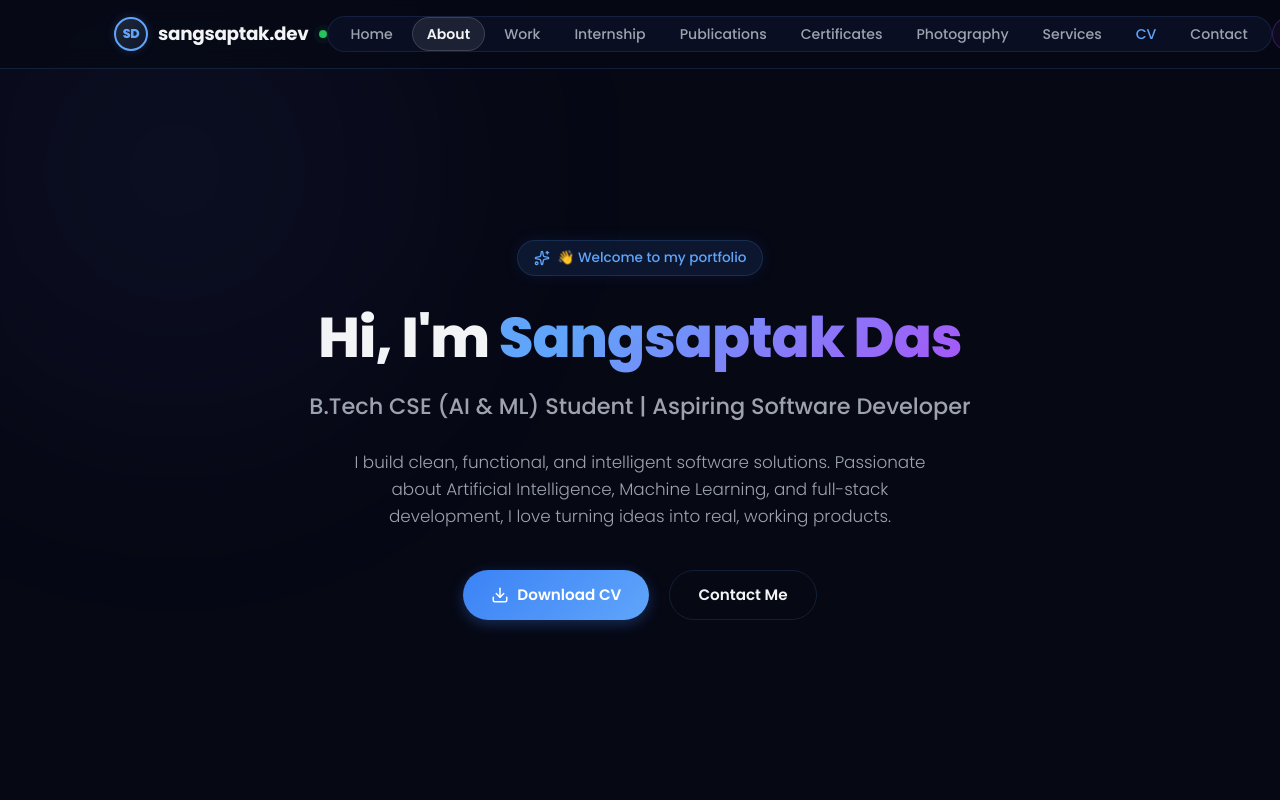
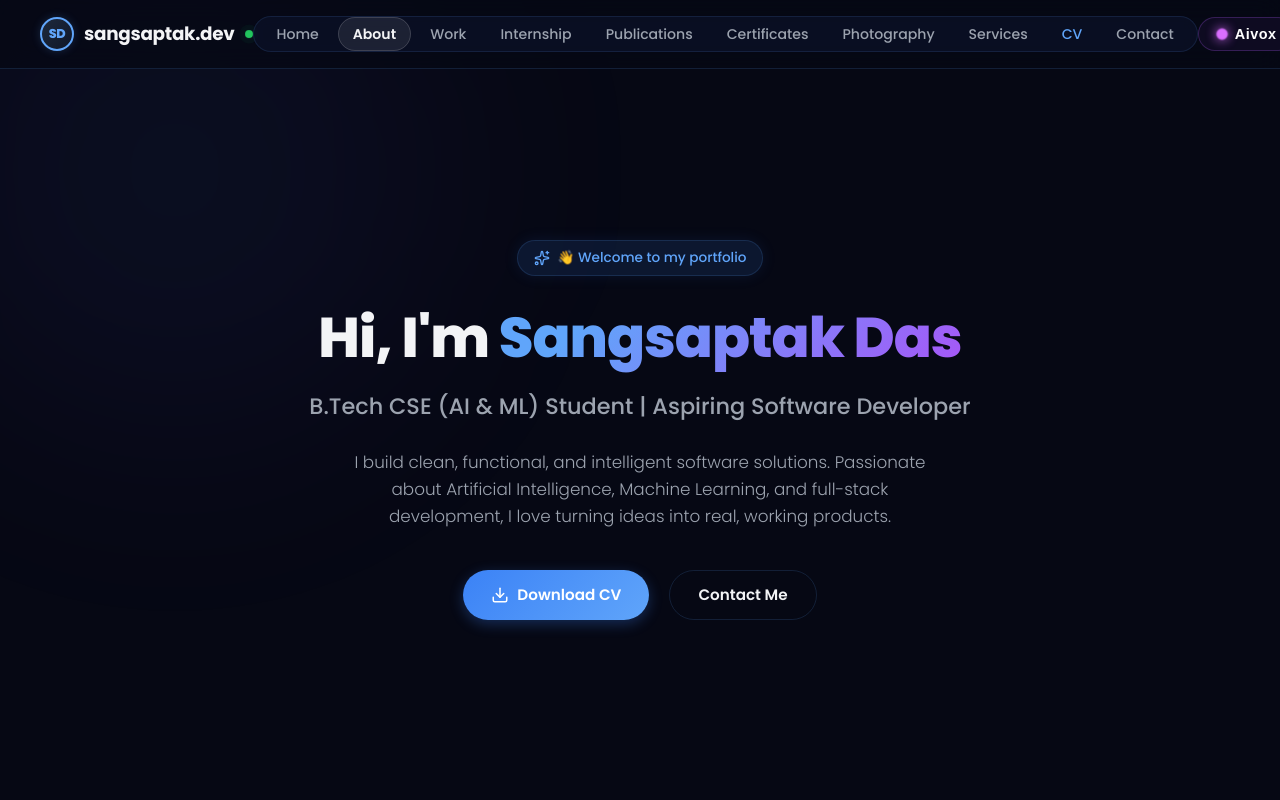
Before and after one commit to ronyhcker/sangsaptak-portfolio, a React (Vite) app: page / in a window 1280 px wide. Shown: the top 800 px of the page. Built offline with nearby package versions, Linux system fonts and the light colour scheme.

Commit message:
Adjust navbar spacing: extend max-width and padding to push brand items further to the left

```diff
--- a/src/App.css
+++ b/src/App.css
@@ -20,12 +20,13 @@ header.scrolled {
 }
 
 .navbar {
-  max-width: var(--max-width);
+  max-width: 1400px;
+  width: 100%;
   margin: 0 auto;
   display: flex;
   align-items: center;
   justify-content: space-between;
-  padding: 16px 24px;
+  padding: 16px 40px;
 }
 
 .navbar-logo-container {
```
